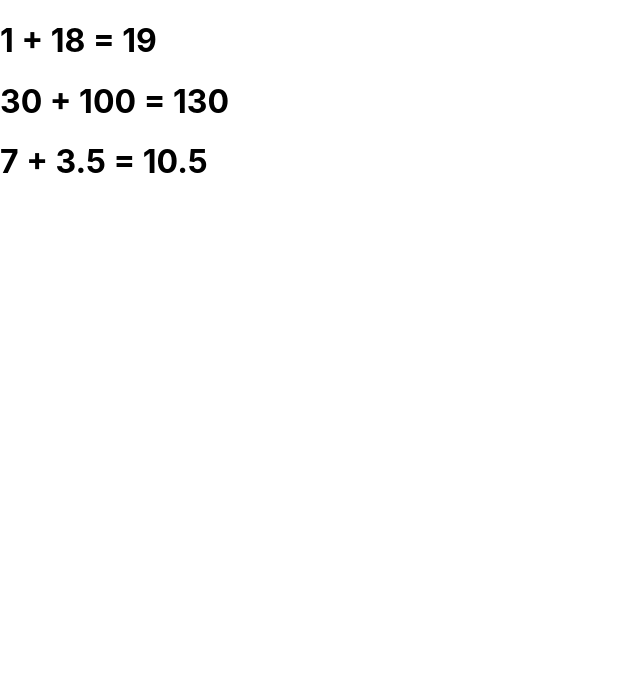
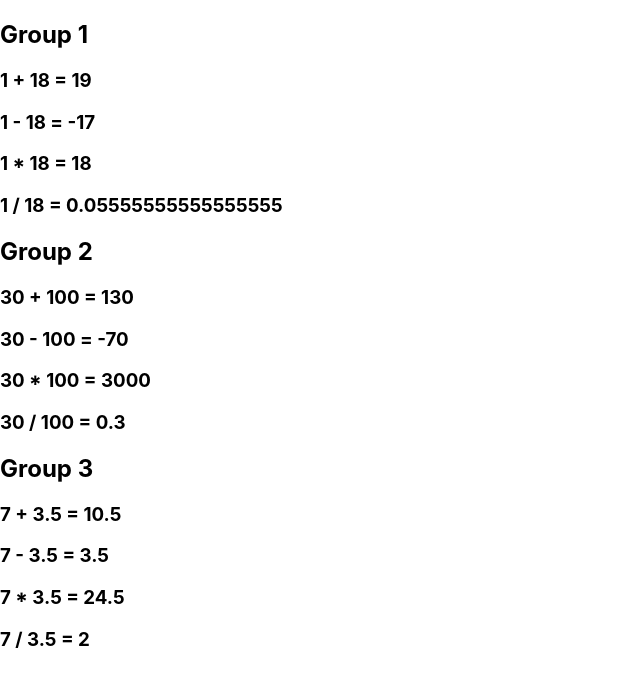
Before and after one commit to PaugelS20/Project-2-Sam-Paugel, a React (Create React App) app: page / in a window 1280 px wide. Shown: the top 686 px of the page, without its empty margins (0-640 px from the left). Built offline with nearby package versions, Linux system fonts and the light colour scheme.

Commit message:
added all the mathmatical types
subtraction multiply and divide also sorted them into groups using new prop called groupNumber

```diff
--- a/src/App.js
+++ b/src/App.js
@@ -4,9 +4,9 @@ import { Calculation } from './Calculation';
 const App = () => {
   return (
    <>
-   <Calculation firstNumber={1} secondNumber={18}/>
-   <Calculation firstNumber={30} secondNumber={100}/>
-   <Calculation firstNumber={7} secondNumber={3.5}/>
+   <Calculation firstNumber={1} secondNumber={18} groupNumber={1}/>
+   <Calculation firstNumber={30} secondNumber={100} groupNumber={2}/>
+   <Calculation firstNumber={7} secondNumber={3.5} groupNumber={3}/>
    </>
   );
 }
--- a/src/Calculation.js
+++ b/src/Calculation.js
@@ -1,9 +1,24 @@
 import './App.css';
 
-export const Calculation = ({firstNumber, secondNumber}) => {
+export const Calculation = ({firstNumber, secondNumber, groupNumber}) => {
   return (
-   <h1>
-    {firstNumber} + {secondNumber} = {firstNumber + secondNumber}
-   </h1>
+    <>
+        <h2>Group {groupNumber}</h2>
+        <h3>
+            {firstNumber} + {secondNumber} = {firstNumber + secondNumber}
+        </h3>
+
+        <h3>
+            {firstNumber} - {secondNumber} = {firstNumber - secondNumber}
+        </h3>
+
+        <h3>
+            {firstNumber} * {secondNumber} = {firstNumber * secondNumber}
+        </h3>
+
+        <h3>
+            {firstNumber} / {secondNumber} = {firstNumber / secondNumber}
+        </h3>
+    </>
   );
 }
```
